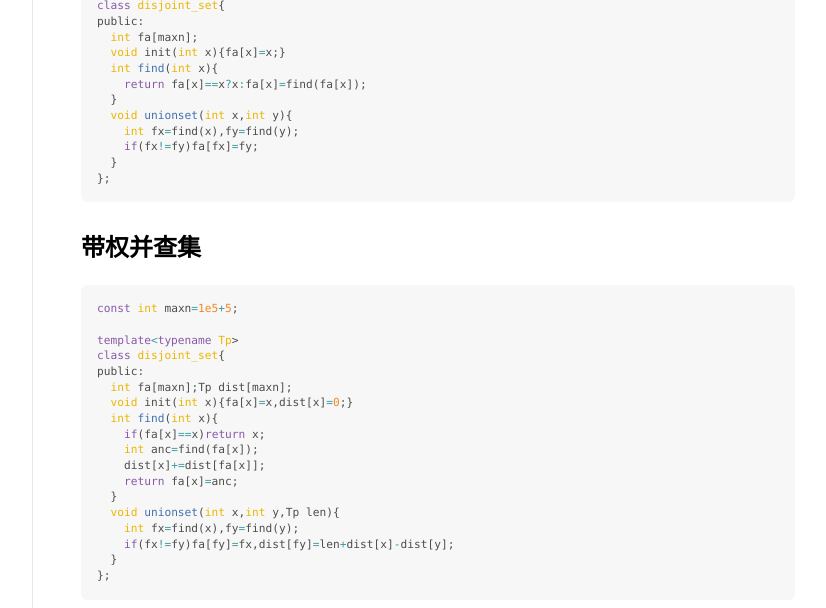
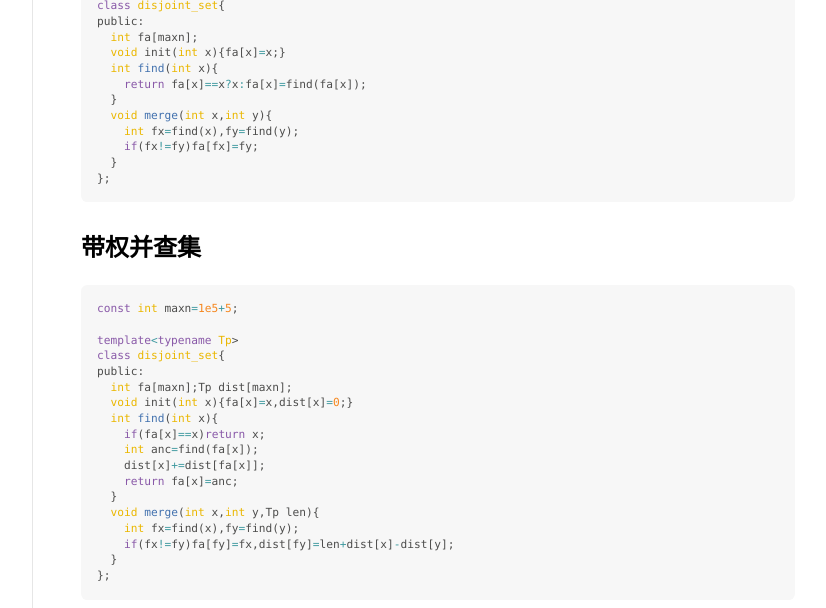
Before and after one commit to P-Henning/P-Henning.github.io, a Jekyll site: the page built from codes/data-struct/others.md, in a window 1280 px wide. Shown: the part 1668-2276 px from the top of the page, without its empty margins (217-1043 px from the left). Built offline with Jekyll 4.4.1, drawn with Linux system fonts in a browser that asks for light colours; nearby versions of some CDN libraries.

Commit message:
Update others.md

```diff
--- a/codes/data-struct/others.md
+++ b/codes/data-struct/others.md
@@ -91,7 +91,7 @@ public:
   int find(int x){
     return fa[x]==x?x:fa[x]=find(fa[x]);
   }
-  void unionset(int x,int y){
+  void merge(int x,int y){
     int fx=find(x),fy=find(y);
     if(fx!=fy)fa[fx]=fy;
   }
@@ -114,7 +114,7 @@ public:
     dist[x]+=dist[fa[x]];
     return fa[x]=anc;
   }
-  void unionset(int x,int y,Tp len){
+  void merge(int x,int y,Tp len){
     int fx=find(x),fy=find(y);
     if(fx!=fy)fa[fy]=fx,dist[fy]=len+dist[x]-dist[y];
   }
```
